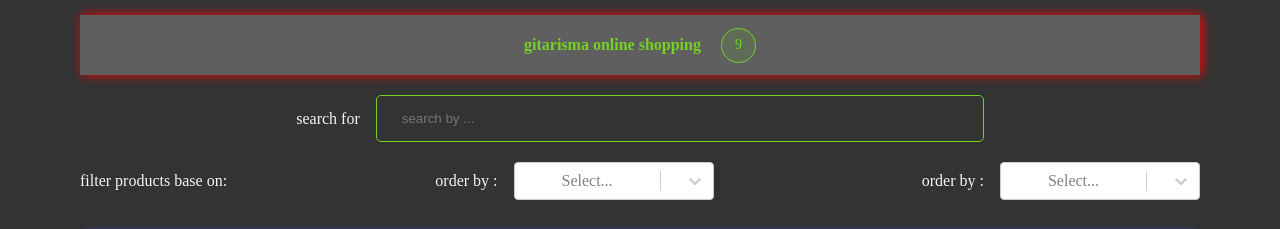
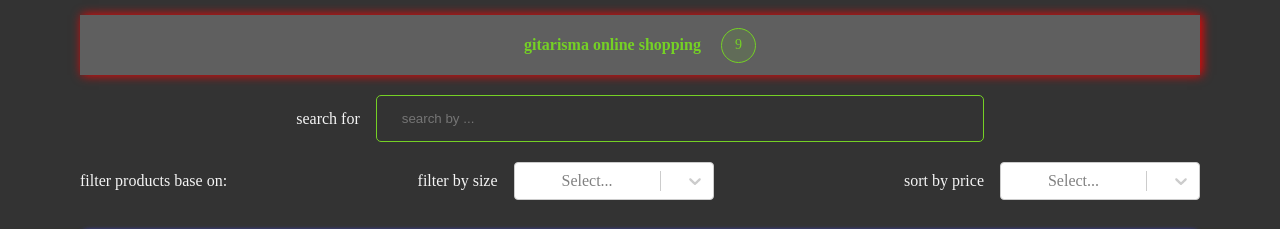
Before and after one commit to salarGholami/first-react-app, a React (Create React App) app: page / in a window 1280 px wide. Shown: the top 229 px of the page. Built offline with nearby package versions, Linux system fonts and the light colour scheme.

Commit message:
extraction Search Component and add SelectComponent

```diff
--- /dev/null
+++ b/src/common/Select/Select.jsx
@@ -0,0 +1,18 @@
+import style from "./Select.module.css";
+import Select from "react-select";
+
+const SelectComponent = ({ value, onChange, options, title }) => {
+  return (
+    <div className={style.selectContainer}>
+      <span>{title}</span>
+      <Select
+        value={value}
+        onChange={onChange}
+        options={options}
+        className={style.select}
+      />
+    </div>
+  );
+};
+
+export default SelectComponent;
--- /dev/null
+++ b/src/common/Select/Select.module.css
@@ -0,0 +1,22 @@
+/* .filter {
+    display: flex;
+    justify-content: space-between;
+    align-items: center;
+    margin: 20px 0;
+  } */
+  .select {
+    color: black;
+    width: 200px;
+  }
+  .select label {
+    background-color: black;
+    width: 200px;
+  }
+  .selectContainer {
+    display: flex;
+    align-items: center;
+  }
+  .selectContainer span {
+    display: block;
+    margin-right: 1rem;
+  }
--- a/src/common/search/Search.module.css
+++ b/src/common/search/Search.module.css
@@ -1,22 +1,3 @@
-/* .select {
-  color: black;
-  width: 200px;
-}
-
-.select label {
-  background-color: black;
-  width: 200px;
-}
-
-.selectContainer {
-  display: flex;
-  align-items: center;
-}
-
-.selectContainer span {
-  display: block;
-  margin-right: 1rem;
-} */
 .formControl {
   display: flex;
   justify-content: center;
@@ -37,6 +18,3 @@
 .formControl input:focus {
   border: 3px solid #75d125;
 }
-
-.formControl span {
-}
--- a/src/comppnent/Filter/Filter.jsx
+++ b/src/comppnent/Filter/Filter.jsx
@@ -1,7 +1,7 @@
 import { useState } from "react";
 import { useProductsActions } from "../Provider/ProductProvider";
-import Select from "react-select";
 import style from "./Filter.module.css";
+import SelectComponent from "../../common/Select/Select";
 
 const options = [
   { value: "", label: "All" },
@@ -38,25 +38,20 @@ const Filter = () => {
   return (
     <div className={style.filter}>
       <p>filter products base on:</p>
-      <div className={style.selectContainer}>
-        <span>order by :</span>
-        <Select
+
+      <SelectComponent
+        title="filter by size"
         value={value}
         onChange={changeHandler}
         options={options}
-          className={style.select}
       />
-      </div>
 
-      <div className={style.selectContainer}>
-        <span>order by :</span>
-        <Select
+      <SelectComponent
+        title="sort by price"
         value={sort}
         onChange={sortHandler}
         options={sortOptions}
-          className={style.select}
       />
-      </div>
     </div>
   );
 };
--- a/src/comppnent/Filter/Filter.module.css
+++ b/src/comppnent/Filter/Filter.module.css
@@ -4,7 +4,7 @@
   align-items: center;
   margin: 20px 0;
 }
-.select {
+/* .select {
   color: black;
   width: 200px;
 }
@@ -19,4 +19,4 @@
 .selectContainer span {
   display: block;
   margin-right: 1rem;
-}
+} */
```
Lines whose indentation alone changed are shown as unchanged.
